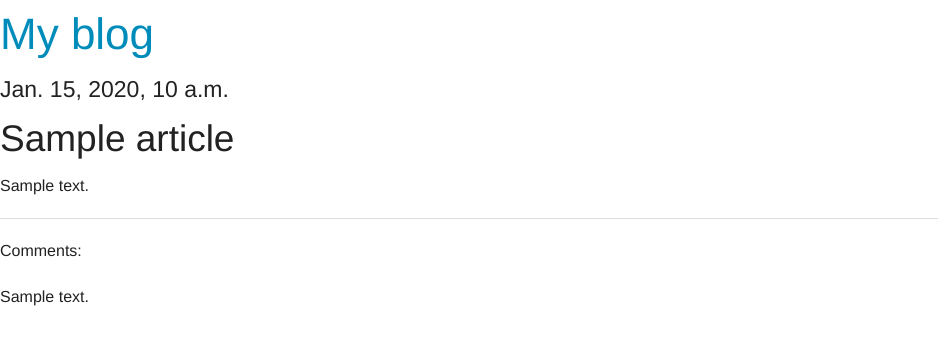
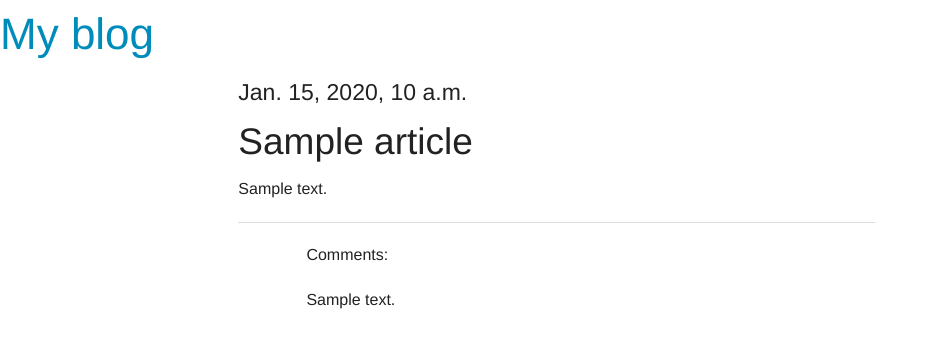
Before and after one commit to AlexandraSannikova/blog-site, a Django app: page /articles/get/1/ in a window 1280 px wide. Shown: the part 45-393 px from the top of the page, without its empty margins (0-938 px from the left). Run offline with Django 3.2, Linux system fonts and the light colour scheme; tables that the repository leaves empty hold one stand-in row (values such as "Sample post").

Commit message:
Styles columns

```diff
--- a/article/templates/article.html
+++ b/article/templates/article.html
@@ -5,6 +5,7 @@
     <h2>{{ article.article_title }}</h2>
     <p>{{ article.article_text }}</p>
     <hr>
+    <div class="large-offset-1 large-8 columns">
         <p>Comments:</p>
         {% for comment in comments %}
             <p>{{ comment.comments_text }}</p>
@@ -17,5 +18,6 @@
             <input type="submit" class="button" value="Добавить комментарий">
         </form>
         {% endif %}
+    </div>
 
 {% endblock %}
--- a/templates/main.html
+++ b/templates/main.html
@@ -20,7 +20,11 @@
     </section>
 </div>
 <h1><a href="/">My blog</a></h1>
-{% block article %}{% endblock %}
-{% block login %}{% endblock %}
+<div class="row">
+    <div class="large-offset-1 large-8 columns">
+        {% block article %}{% endblock %}
+        {% block login %}{% endblock %}
+    </div>
+</div>
 </body>
 </html>
```
Lines whose indentation alone changed are shown as unchanged.
